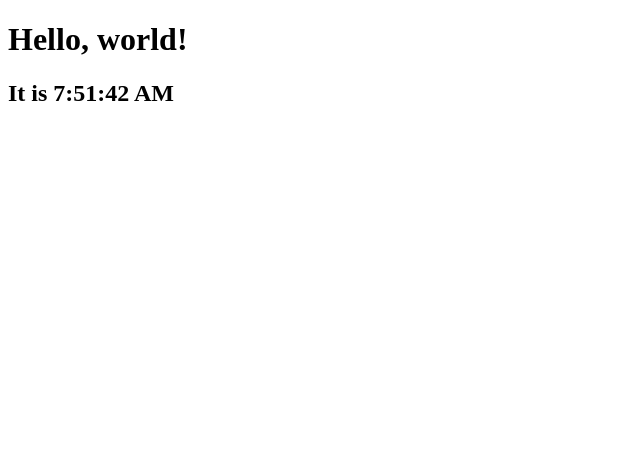
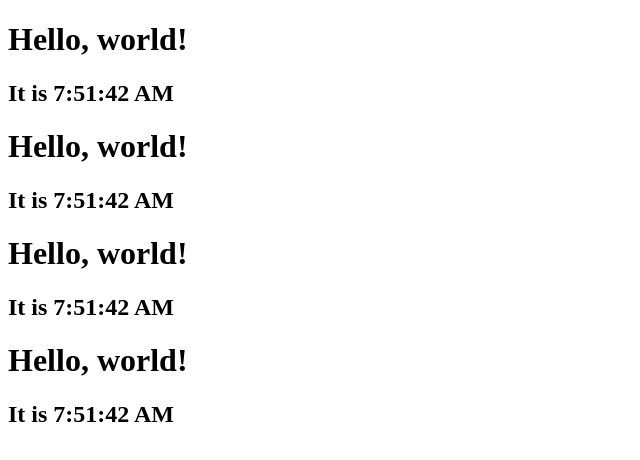
Before and after one commit to NikitosBarboc/React-travel, a React (Create React App) app in the folder react-travel/: page / in a window 1280 px wide. Shown: the top 460 px of the page, without its empty margins (0-640 px from the left). Built offline with nearby package versions, Linux system fonts and the light colour scheme.

Commit message:
feat: finish lesson number 5 (State and lifecycle)

```diff
--- a/react-travel/src/05_state-and-lifecycle/tick.tsx
+++ b/react-travel/src/05_state-and-lifecycle/tick.tsx
@@ -1,15 +1,39 @@
 import React from 'react';
-import ReactDOM from 'react-dom/client';
+// import ReactDOM from 'react-dom/client';
 
-const root = ReactDOM.createRoot(
-  document.getElementById('root') as HTMLElement,
-);
 type clockProps = {
   date: Date
 }
+class Clock extends React.Component<{}, clockProps> {
+  timerID: number;
 
-function Clock(props: clockProps) {
-  const { date } = props;
+  constructor(props: {}) {
+    super(props);
+    this.state = {
+      date: new Date(),
+    };
+    this.timerID = 0;
+  }
+
+  componentDidMount() {
+    this.timerID = window.setInterval(
+      () => this.tick(),
+      1000,
+    );
+  }
+
+  componentWillUnmount() {
+    clearInterval(this.timerID);
+  }
+
+  tick() {
+    this.setState({
+      date: new Date(),
+    });
+  }
+
+  render(): React.ReactNode {
+    const { date } = this.state;
     return (
       <div>
         <h1>Hello, world!</h1>
@@ -19,7 +43,7 @@ function Clock(props: clockProps) {
       </div>
     );
   }
-function tick(): void {
-  root.render(<Clock date={new Date()} />);
 }
-setInterval(tick, 1000);
+export default Clock;
+// const root = ReactDOM.createRoot(document.getElementById('root') as HTMLDivElement);
+// root.render(<Clock />);
--- a/react-travel/src/index.tsx
+++ b/react-travel/src/index.tsx
@@ -1,12 +1,17 @@
 import React from 'react';
 import ReactDOM from 'react-dom/client';
-import './05_state-and-lifecycle/tick';
+import Clock from './05_state-and-lifecycle/tick';
 
 const root = ReactDOM.createRoot(
   document.getElementById('root') as HTMLElement,
 );
 root.render(
-  <React.StrictMode />,
+  <React.StrictMode>
+    <Clock />
+    <Clock />
+    <Clock />
+    <Clock />
+  </React.StrictMode>,
 );
 
 // If you want to start measuring performance in your app, pass a function
```
Lines whose indentation alone changed are shown as unchanged.
